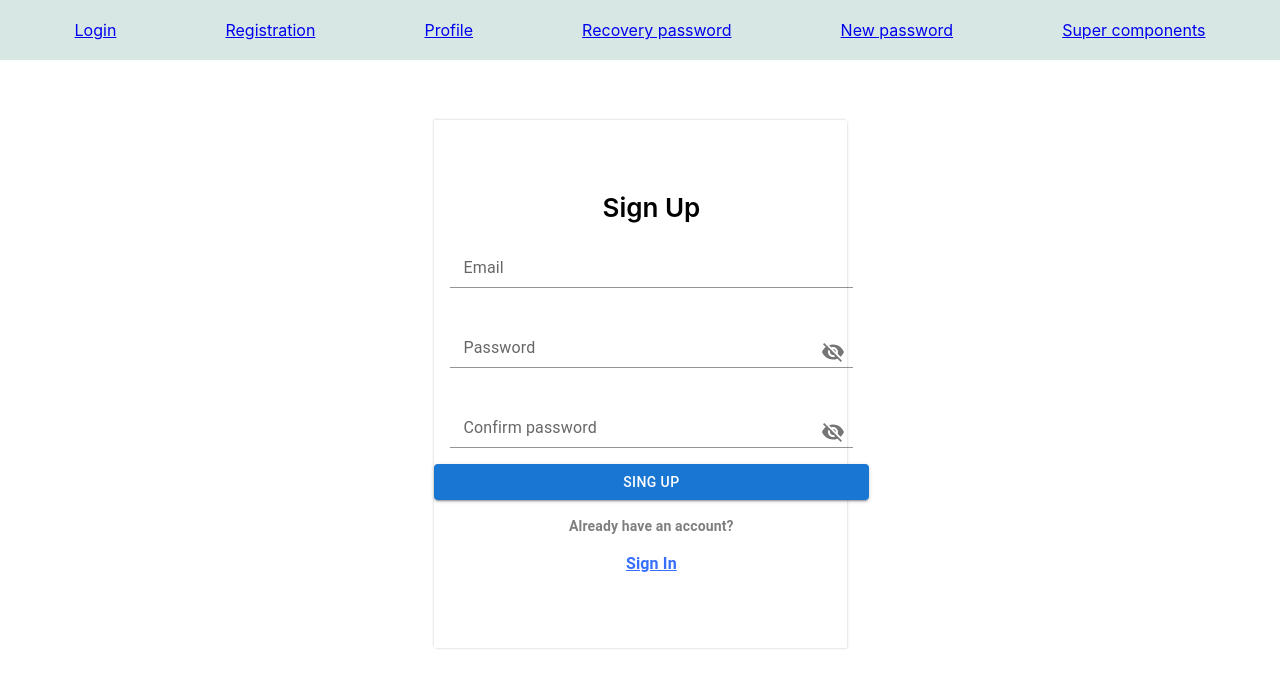
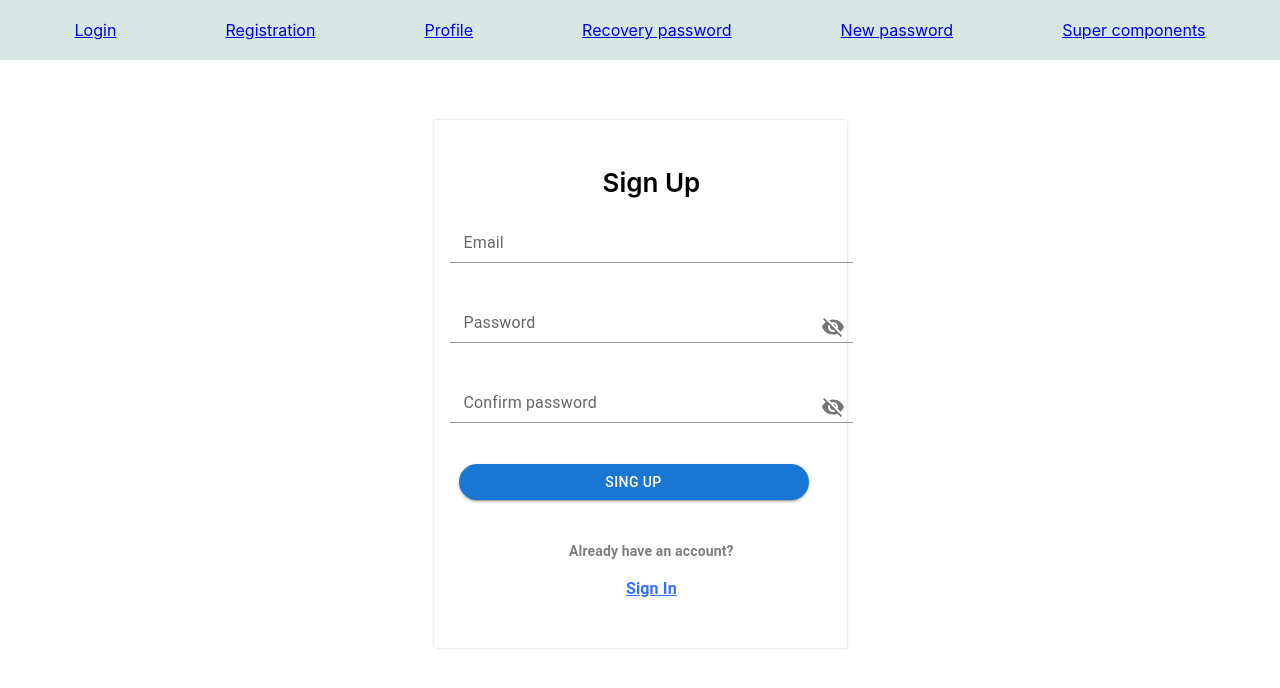
Before and after one commit to AntohaBr/Cards, a React (Create React App) app: page /registration in a window 1280 px wide. Shown: the top 688 px of the page. Built offline with nearby package versions, Linux system fonts and the light colour scheme.

Commit message:
feat: add css button

```diff
--- a/src/components/registration/Registration.tsx
+++ b/src/components/registration/Registration.tsx
@@ -56,7 +56,7 @@ export const Registration = () => {
             }
             if (!values.password) {
                 errors.password = 'Required'
-            } else if (values.password.length < 6) {
+            } else if (values.password.length < 5) {
                 errors.password = 'Should be more symbols'
             } else if (values.confirmPassword !== values.password) {
                 errors.confirmPassword = 'The password is not confirmed'
@@ -121,7 +121,10 @@ export const Registration = () => {
                         {formik.touched.confirmPassword && formik.errors.confirmPassword ?
                             <div style={{color: 'red'}}>{formik.errors.confirmPassword}</div> : null}
                     </FormControl>
-                    <Button type={'submit'} variant={'contained'} color={'primary'} className={style.button}>Sing Up</Button>
+                    <Button type={'submit'} variant={'contained'} color={'primary'}
+                            style={{width: "350px", borderRadius: "90px", margin: "25px"}}>
+                        Sing Up
+                    </Button>
                     <FormLabel>
                         <p className={style.register}>Already have an account?</p>
                         <a className={style.link} href={'/login'} target={'_self'}>Sign In</a>
```
